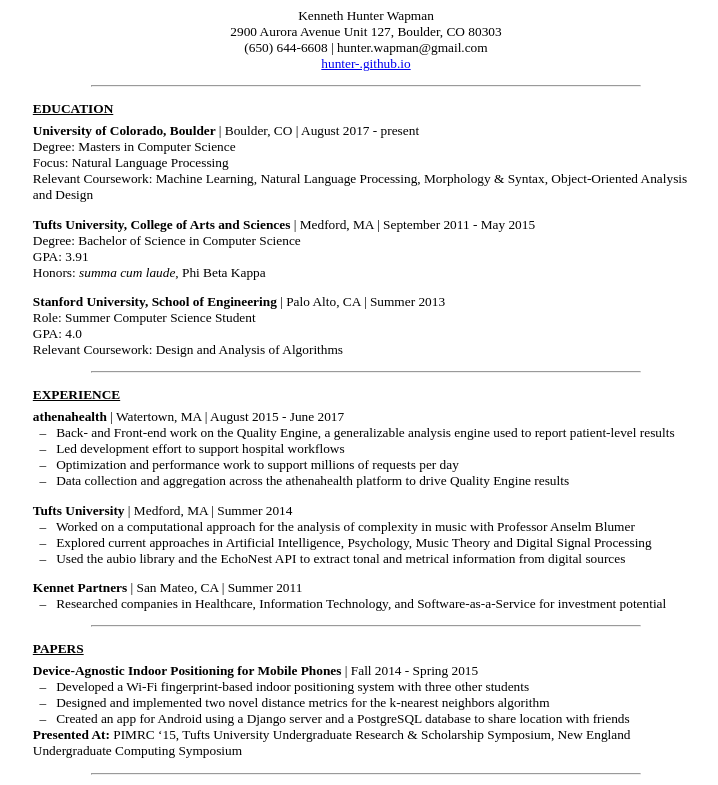
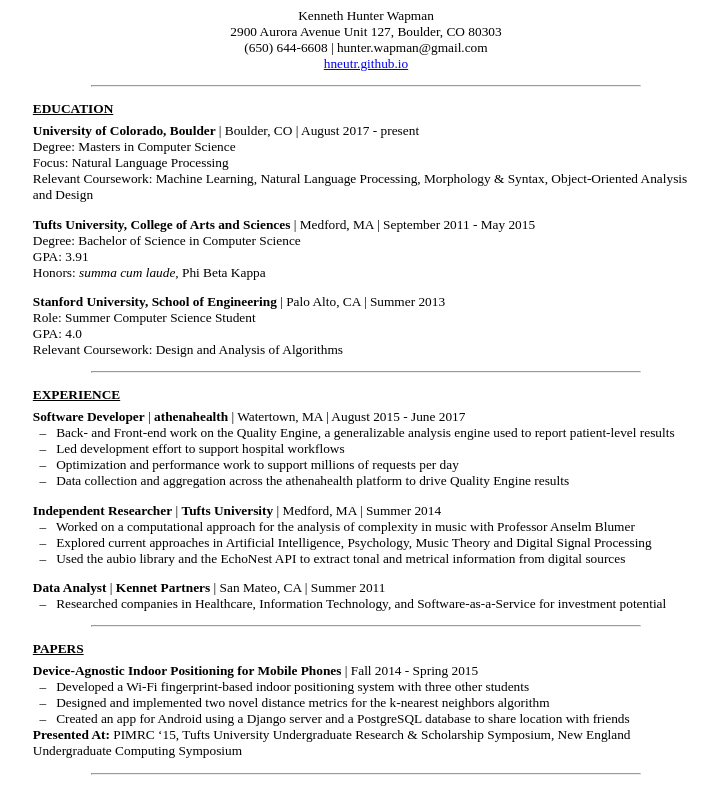
Before and after one commit to hneutr/hv-flask, a plain HTML site: page templates/resume.html in a window 1280 px wide. Shown: the top 785 px of the page, without its empty margins (274-992 px from the left). Drawn offline with Linux system fonts and the light colour scheme.

Commit message:
updated resume with new website name

```diff
--- a/templates/resume.html
+++ b/templates/resume.html
@@ -66,7 +66,7 @@ ul > li:before {
 			<p class="name">Kenneth Hunter Wapman</p>
 			<p class="address">2900 Aurora Avenue Unit 127, Boulder, CO 80303</p>
 			<p class="contact">(650) 644-6608 | hunter.wapman@gmail.com</p>
-			<p class="website"> <a href="hunter-.github.io">hunter-.github.io</a></p>
+			<p class="website"> <a href="hneutr.github.io">hneutr.github.io</a></p>
 		</div>
 		<hr>
 		<div class="education">
@@ -79,6 +79,7 @@ ul > li:before {
 
 
 					<p class="heading">
+
 	<span class="name"><b> University of Colorado, Boulder </b></span>
 
 	 |
@@ -113,6 +114,7 @@ ul > li:before {
 
 
 					<p class="heading">
+
 	<span class="name"><b> Tufts University, College of Arts and Sciences </b></span>
 
 	 |
@@ -146,6 +148,7 @@ ul > li:before {
 
 
 					<p class="heading">
+
 	<span class="name"><b> Stanford University, School of Engineering </b></span>
 
 	 |
@@ -184,6 +187,10 @@ ul > li:before {
 
 
 					<p class="heading">
+
+		<span class="position"><b>Software Developer</b></span>
+	 |
+
 	<span class="name"><b> athenahealth </b></span>
 
 	 |
@@ -234,6 +241,10 @@ ul > li:before {
 
 
 					<p class="heading">
+
+		<span class="position"><b>Independent Researcher</b></span>
+	 |
+
 	<span class="name"><b> Tufts University </b></span>
 
 	 |
@@ -276,6 +287,10 @@ ul > li:before {
 
 
 					<p class="heading">
+
+		<span class="position"><b>Data Analyst</b></span>
+	 |
+
 	<span class="name"><b> Kennet Partners </b></span>
 
 	 |
@@ -316,6 +331,7 @@ ul > li:before {
 
 
 					<p class="heading">
+
 	<span class="name"><b> Device-Agnostic Indoor Positioning for Mobile Phones </b></span>
 
 
```
